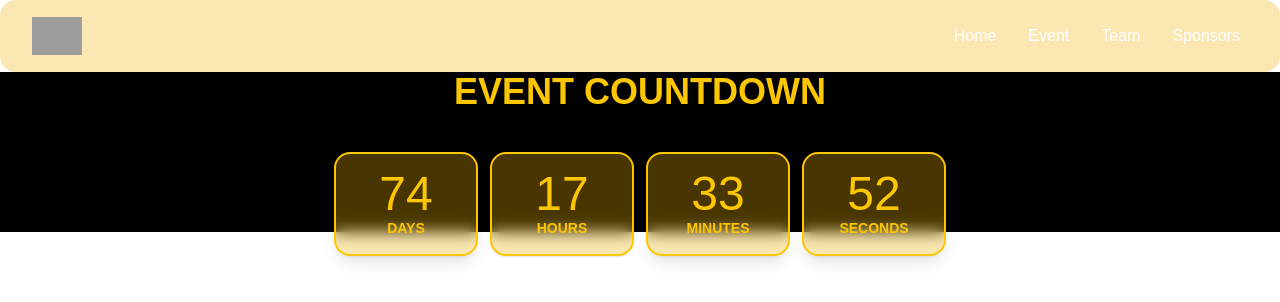
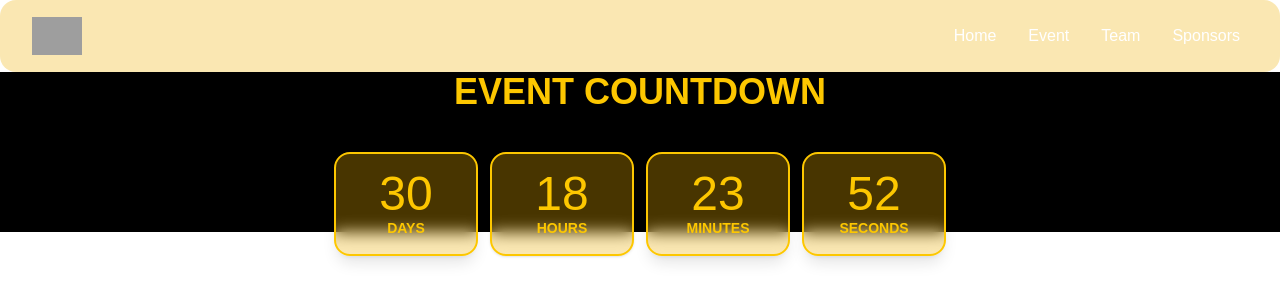
Before and after one commit to unKnownNG/preastantia-2k25, a Next.js app: page / in a window 1280 px wide. Shown: the top 302 px of the page. Built offline with nearby package versions, Linux system fonts and the light colour scheme; grey boxes are pictures that could not be loaded.

Commit message:
Changed Timer

```diff
--- a/src/app/page.tsx
+++ b/src/app/page.tsx
@@ -20,7 +20,7 @@ export default function Home() {
         <link rel="icon" href="/favicon.ico" />
       </Head>
       <div className="relative">
-        <CountDown launchDate="2025-11-06T09:10:00" />
+        <CountDown launchDate="2025-09-23T10:00:00" />
       </div>
     </>
   );
```
Also changed, not shown: package.json (+7 -7 lines), 1 other file (tests, documents, lock files or other folders).
